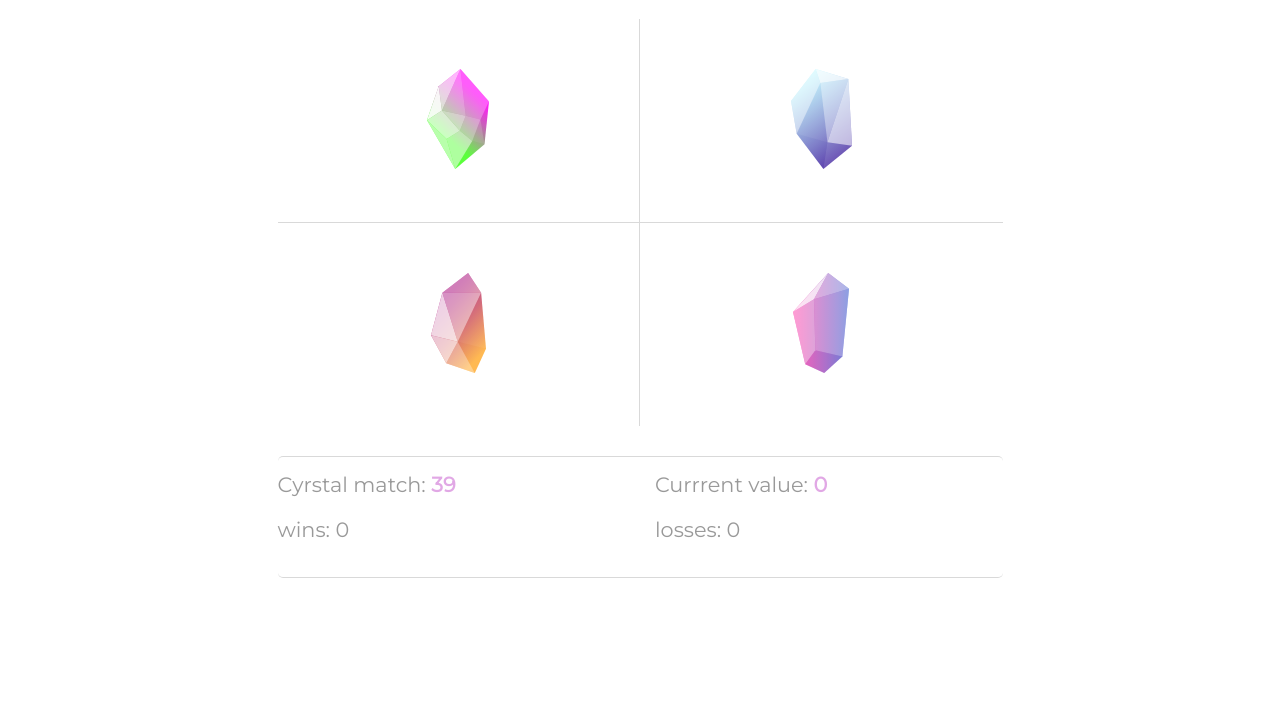
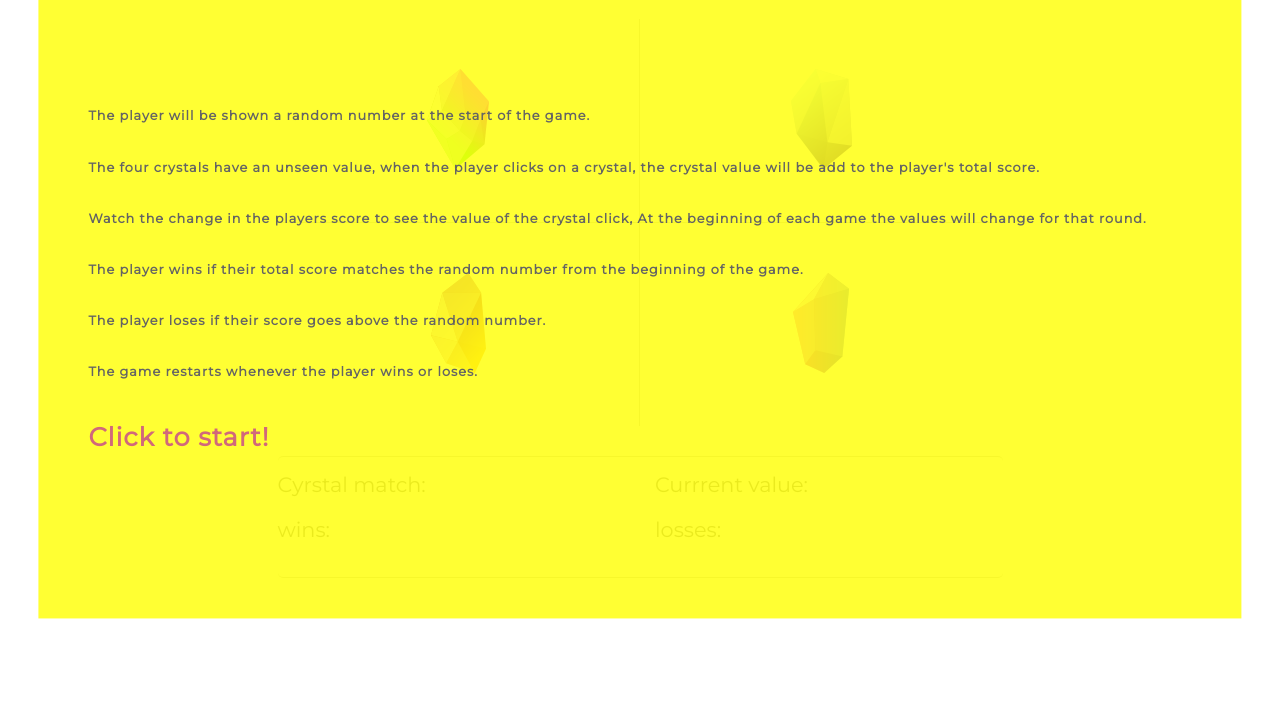
Before and after one commit to rspica/Crystal-Collector-II, a plain HTML site: page crystal-index.html in a window 1280 px wide. Shown: the part 74-800 px from the top of the page. Drawn offline with nearby package versions, Linux system fonts and the light colour scheme; a web font is replaced by a local one.

Commit message:
building feature crystal value display and changed game over audio.

```diff
--- a/assets/css/style.css
+++ b/assets/css/style.css
@@ -6,6 +6,7 @@ body {
 	text-align: center;
 	background: rgb(255, 255, 255);
 	margin: 0 auto;
+	position: relative;
 }
 
 h1 {
@@ -19,11 +20,41 @@ img {
 	max-height: 100px;
 }
 
+#intro {
+	height: 94%;
+	width: 94%;
+	padding: 50px;
+	position: absolute;
+	top: 50%;
+	left: 50%;
+	transform: translate(-50%, -50%);
+	height: 94%;
+	width: 94%;
+	background: rgba(255, 255, 0, .8);
+	z-index: 999;
+	border: none;
+	text-align: left;
+	font: 700 .8em 'Montserrat', sans-serif;
+	letter-spacing: 1px;
+	color: rgb(100, 100, 100);
+	line-height: 200%;
+}
+
+.hit-start {
+	font: 700 2em 'Montserrat', sans-serif;
+	letter-spacing: 1px;
+	color: rgb(209, 104, 123);
+	line-height: 200%;
+}
+
+#intro:focus {
+	outline:none;
+}
+
 .crystalCenter {
 	width: 90%;
 	max-width: 725px;
 	margin: 0 auto;
-	position: relative;
 }
 
 .crystal-container, .crystal-a, .crystal-b, .crystal-c, .crystal-d {
--- a/assets/javascript/game.js
+++ b/assets/javascript/game.js
@@ -52,7 +52,10 @@ var min = 0;
 // minimum number value for random number generator
 var max = 0;
 
-
+var crystaltype = ['./assets/images/Crystal-1a.svg',
+	'./assets/images/Crystal-2a.svg',
+	'./assets/images/Crystal-3a.svg',
+	'./assets/images/Crystal-4a.svg',];
 
 //-------------------------------------------------------
 //----------------  **Audio Elements**  ------------------
@@ -60,20 +63,23 @@ var max = 0;
 
 var clickAudio = new Audio('./assets/sound/gottem.mp3');
 var winAudio = new Audio('./assets/sound/Tada3.mp3');
-var gameOverAudio = new Audio('./assets/sound/girl-says-Game-Over.mp3');
+var gameOverAudio = new Audio('./assets/sound/failure2.mp3');
 
 
 //---------------------------------------------------
 //-------------  ** Global Functionss ** -------------
 //---------------------------------------------------
 
-
-
-
-
 $(document).ready(function() {
 
-initGame();
+// event listener for clicks on the direction panel to start the game
+$("#intro").on("click", function(){
+	$( "#intro" ).remove();
+	var timeoutId = setTimeout(function() {
+		initGame();
+	}, 1000);
+});
+
 
 //  Create a random number from 19-120 (for the crystal click total comparison)
 function generateRandomNumber(min, max) {
@@ -103,17 +109,28 @@ function cystalValueAssign() {
 // valueAdd assigns the random numbers to each of the four crystal
 		var crystalValueAdd = document.getElementsByClassName("crystalValue")[i];
 		crystalValueAdd.setAttribute("Data-crystal", randomNum);
-		console.log("this: " + this)
+		console.log("this: " + this);
+		console.log("data-crystal " + randomNum);
 		crystalValue.push(randomNum);
+		console.log("crystal val " + crystalValue);
 	}
 }
 
+// function crystalDisplay(randomNum) {
+// 	$(".crystal-type").append('<img src=' + crystaltype + ' />');
+// 	$(".crystal-type").html(randomNum);
+// }
 
 // event listener for clicks on the crystal passes value to clickTotal
 $(".crystalValue").on("click", function(){
 	clickTotal(this.getAttribute("data-crystal"));
 	clickAudio.play(clickAudio);
+
+//display the crystals random value
 	$(".crystalValue").html( ("<h1>" + $(this).val("data-crystal") + "</h1>"));
+	console.log("data inside " + $(this).val("data-crystal"));
+//	crystalDisplay(data-crystal);
+
 });
 
 
@@ -152,6 +169,7 @@ function clickTotal(clickValue) {
 // game reset generates new random values and hold current win/loss status
 function reSet() {
 		crystalTotal = 0;
+		crystalValue = [];
 		$("#currectCrystalTotal").html( crystalTotal );
 		$("#gameOutCome").html( " " );
 		initGame();
--- a/crystal-index.html
+++ b/crystal-index.html
@@ -19,6 +19,15 @@
 </head>
 
 <body>
+    <button id="intro">
+        <p>The player will be shown a random number at the start of the game.</p><br />
+        <p>The four crystals have an unseen value, when the player clicks on a crystal, the crystal value will be add to the player's total score.</p><br />
+        <p>Watch the change in the players score to see the value of the crystal click, At the beginning of each game the values will change for that round.</p><br />
+        <p>The player wins if their total score matches the random number from the beginning of the game.</p><br />
+        <p>The player loses if their score goes above the random number.</p><br />
+        <p>The game restarts whenever the player wins or loses.</p><br />
+        <p class="hit-start">Click to start!</p>
+    </button>
     <div class="container">
         <div class="row">
             <div class="col-md-12 head">
@@ -32,18 +41,18 @@
         <div class="row justify-content-center crystalCenter">
 
             <div class="col-xs-6 col-md-6 crystal-container crystal-a">
-                <img src="./assets/images/Crystal1.svg" class="crystal-1 crystalValue" alt="crystal number 1" />
+                <img src="./assets/images/Crystal-1.svg" class="crystalValue" alt="crystal number 1" />
             </div>
             <div class="col-xs-6 col-6 crystal-container crystal-b">
-                <img src="./assets/images/Crystal2.svg" class="crystal-2 crystalValue" alt="crystal number 2" />
+                <img src="./assets/images/Crystal-2.svg" class="crystalValue" alt="crystal number 2" />
             </div>
         </div>
         <div class="row justify-content-center crystalCenter">
             <div class="col-xs-6 col-6 crystal-container crystal-c">
-                <img src="./assets/images/Crystal3.svg" class="crystal-3 crystalValue" alt="crystal number 3" />
+                <img src="./assets/images/Crystal-3.svg" class="crystalValue" alt="crystal number 3" />
             </div>
             <div class="col-xs-6 col-md-6 crystal-container crystal-d">
-                <img src="./assets/images/Crystal4.svg" class="crystal-4 crystalValue" alt="crystal number 4" />
+                <img src="./assets/images/Crystal-4.svg" class="crystalValue" alt="crystal number 4" />
             </div>
         </div>
     </div>
@@ -57,11 +66,14 @@
             <div class="col-xs-6 col-md-6 result">losses: <span id="loss"></span></div>
         </div>
     </div>
-        <div class="row col-xs-6 col-md-6">
-            <div></div>
-            <div class=""></div>
+    <div class="container"> <!-- displays crystal profile and current value -->
+        <div class="row">
+            <div id="crystal-1" class="col-xs-6 col-md-6 crystal-type"></div>
+            <div id="crystal-2" class="col-xs-6 col-md-6 crystal-type"></div>
+            <div id="crystal-3" class="col-xs-6 col-md-6 crystal-type"></div>
+            <div id="crystal-4" class="col-xs-6 col-md-6 crystal-type"></div>
         </div>
-
+    </div
     <!-- closes BS container -->
 </body>
 <script src="https://code.jquery.com/jquery-3.2.1.js" integrity="sha256-DZAnKJ/6XZ9si04Hgrsxu/8s717jcIzLy3oi35EouyE=" crossorigin="anonymous"></script>
```
Also changed, not shown: assets/images/Crystal-1.svg (renamed from assets/images/Crystal1.svg), assets/images/Crystal-1a.svg (added), assets/images/Crystal-2.svg (renamed from assets/images/Crystal2.svg), assets/images/Crystal-2a.svg (added), assets/images/Crystal-3.svg (renamed from assets/images/Crystal3.svg), assets/images/Crystal-3a.svg (added), assets/images/Crystal-4.svg (renamed from assets/images/Crystal4.svg), assets/images/Crystal-4a.svg (added), 2 other files.
